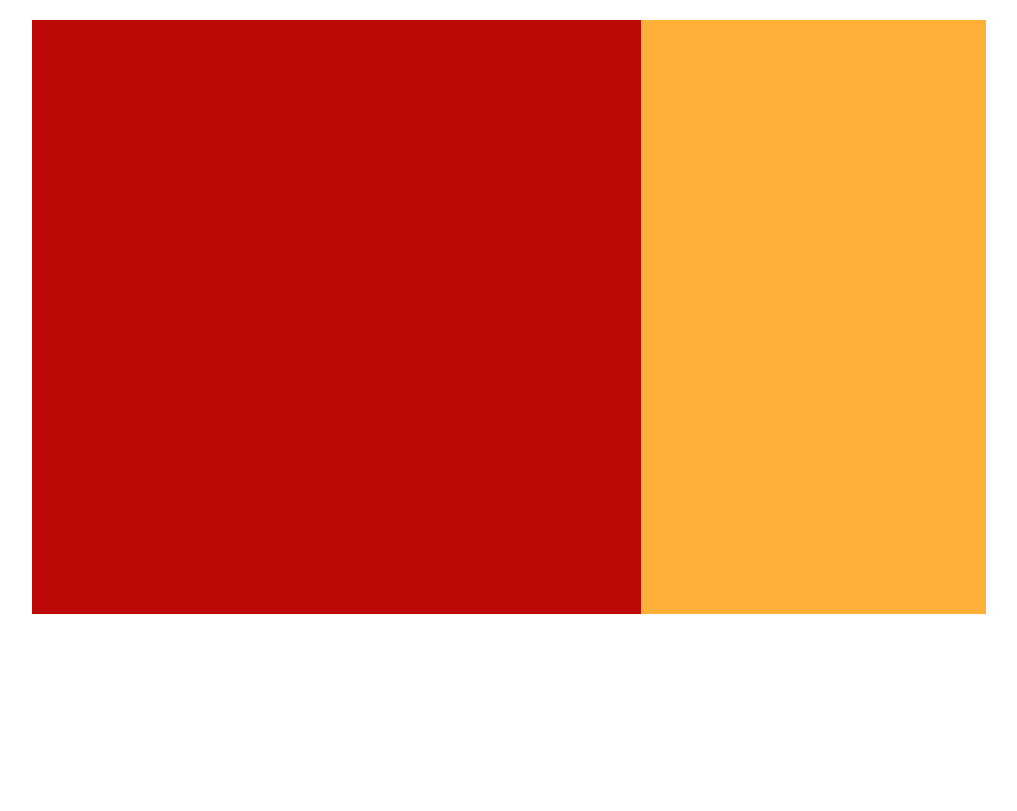
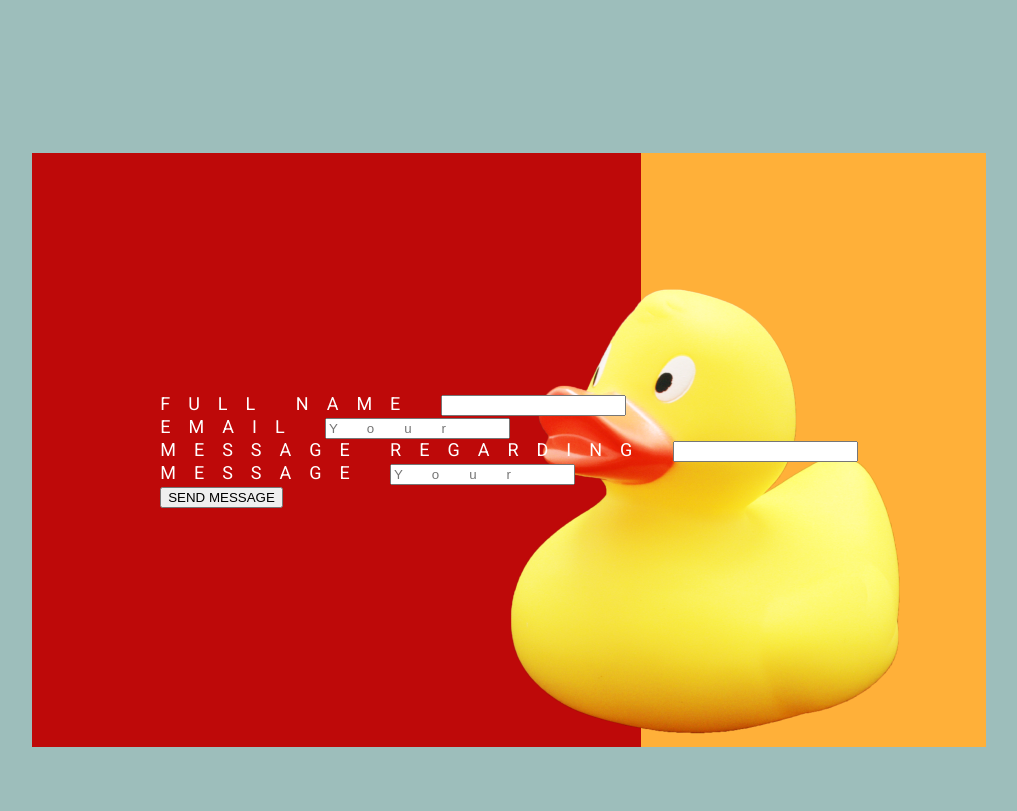
Before and after one commit to jenniesteinhoff/forms, a plain HTML site: page index.html in a window 1280 px wide. Shown: the whole page, without its empty margins (131-1148 px from the left). Drawn offline with Linux system fonts and the light colour scheme.

Commit message:
img positioning

```diff
--- a/index.html
+++ b/index.html
@@ -12,12 +12,44 @@
 </head>
 
 <body>
-    <div class="background_two-colored">
-        <div class="left"></div>
-        <div class="right"></div>
+
+    <div class="container general">
+        <div class="background">
+            <div id="color_left"></div>
+            <div id="color_right"></div>
+            <div class="img"><img src="./images/duck.png" alt="yellow rubber duck"></div>
+        </div>
+
+        <!--Text-->
+        <div class="form">
+            <form>
+                <div>
+                    <label for="full_name" class="labels">FULL NAME
+                    </label>
+                    <input type="name" name="full_name" id="full_name" class="input-sections">
+                </div>
+                <div>
+                    <label for="email" class="labels">EMAIL
+                    </label>
+                    <input type="email" name="email" id="email" class="input-sections" placeholder="Your Email">
+                </div>
+                <div>
+                    <label for="regarding" class="labels">MESSAGE REGARDING
+                    </label>
+                    <input type="regarding" name="message_regarding" id="message_regarding" class="input-sections">
+                </div>
+                <div>
+                    <label for="message" class="labels">MESSAGE
+                    </label>
+                    <input type="message" name="message" id="message" class="input-sections" placeholder="Your Message">
+                </div>
+
+            <!--Button-->
+                <button type="sumbit" class="button">SEND MESSAGE</button>
+            </form>
+        </div>
     </div>
-    <div class="container general">
-    </div>
+
 </body>
 
 </html>
--- a/styles/index.css
+++ b/styles/index.css
@@ -1,26 +1,53 @@
-body, html {
+/*General Position*/
+html, body {
     height: 100%;
-    background-color: #FFF;
+}
+body, .img, .form, .background, .container.general {
+    display: flex;
+    justify-content: center;
+    position: relative;
 }
 
-/*background_two-colored*/
-.background_two-colored {
-    display: flex;
-    justify-content: center;
-    margin: 20px;
+/*Specific Positioning*/
+.container.general {
+    align-items: center;
+    height: 900px;
+    width: 1400px;
+}
+.background {
+    justify-content: flex-start;
     height: 594px;
+    width: 954px;
 }
-.left {
+.img, .form {
+    position: fixed;
+}
+img {
+    transform: translate(342px, 52px)
+}
+
+/*General Style*/
+body {
+    background-color: #9DBEBB;
+    font-family: 'Roboto', sans-serif;
+    font-weight: 400;
+    line-height: normal;
+    letter-spacing: 18px;
+    font-size: 18px;
+    text-align: left;
+    color: #FFF;
+}
+
+
+/*Specific Styling*/
+#color_left {
     width: 609px;
     background-color: #BE0909;
 }
-.right {
+#color_right {
     width: 345px;
     background-color: #FFB039;
 }
-
-.container.general {
-    font-family: 'Roboto', sans-serif;
-    font-weight: 400;
-    color: #FFF;
+.input-sections {
+    letter-spacing: 30px;
 }
```
